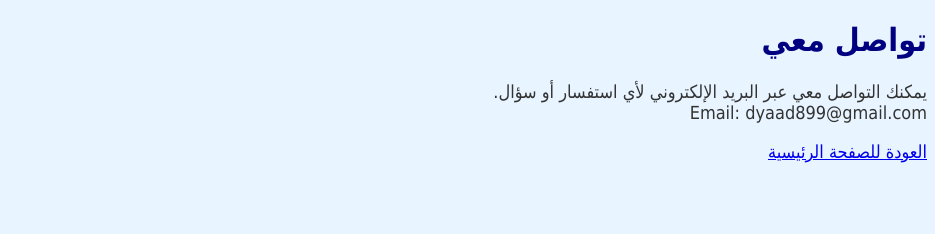
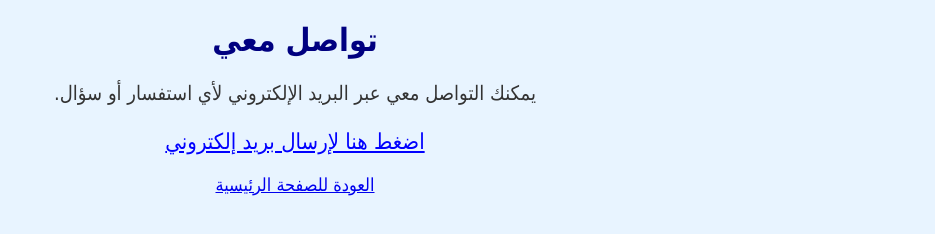
Before and after one commit to dyaaoo/HCI2101, a plain HTML site: page Lab6/contact.html in a window 1280 px wide. Shown: the whole page, without its empty margins (345-1280 px from the left). Drawn offline with Linux system fonts and the light colour scheme.

Commit message:
Update contact.html

```diff
--- a/Lab6/contact.html
+++ b/Lab6/contact.html
@@ -9,14 +9,18 @@
 </head>
 <body>
 
-    <h1 id="mainHeader">تواصل معي</h1>
+    <h1 id="mainHeader" style="text-align: center;">تواصل معي</h1>
 
-    <p class="info">
-        يمكنك التواصل معي عبر البريد الإلكتروني لأي استفسار أو سؤال.<br>
-        Email: dyaad899@gmail.com
+    <p class="info" style="text-align: center; font-size: 20px;">
+        يمكنك التواصل معي عبر البريد الإلكتروني لأي استفسار أو سؤال.<br><br>
+
+        <!-- رابط إيميل تفاعلي -->
+        <a href="mailto:dyaad899@gmail.com" style="font-size: 22px; color: blue;">
+            اضغط هنا لإرسال بريد إلكتروني
+        </a>
     </p>
 
-    <p>
+    <p style="text-align: center;">
         <a href="index.html">العودة للصفحة الرئيسية</a>
     </p>
 
```
